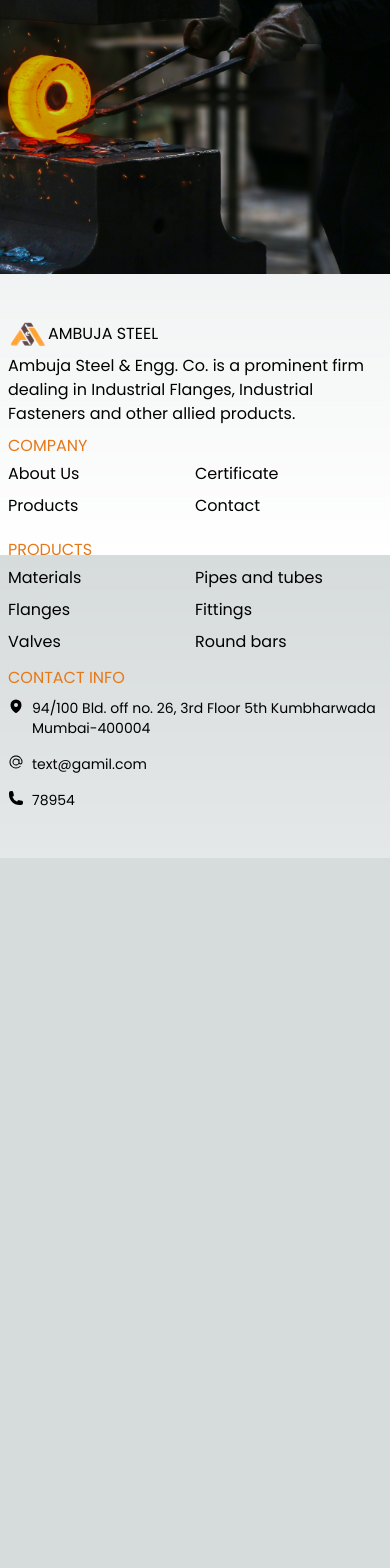
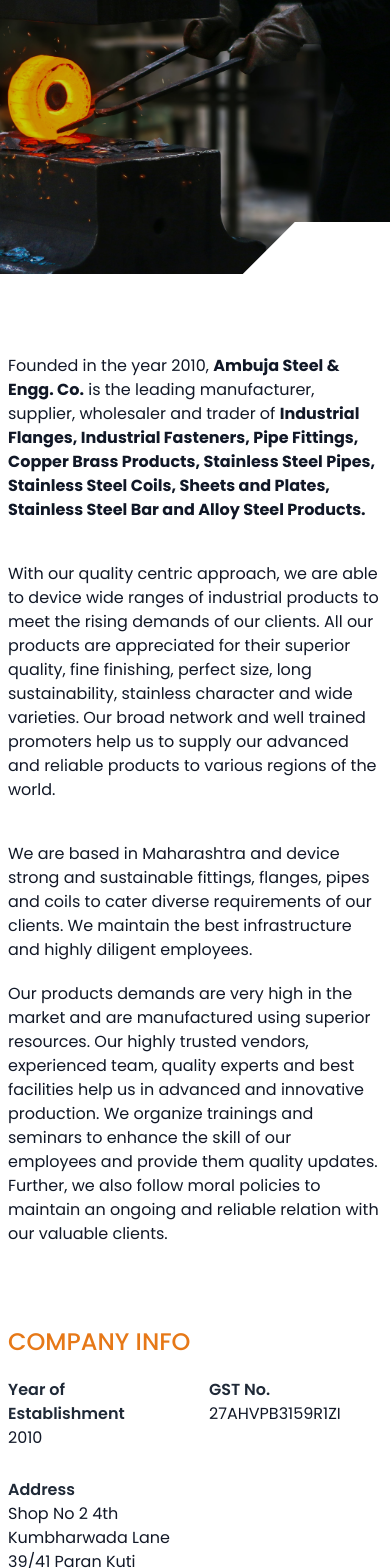
Before and after one commit to tridheedev/ambujasteel, a Next.js app: page /aboutus in a window 390 px wide. Shown: the part 289-1857 px from the top of the page. Before the commit the page ends 1147 px from the top, so only its background shows below. Built offline with nearby package versions, Linux system fonts and the light colour scheme.

Commit message:
added new page

```diff
--- a/src/components/Header.tsx
+++ b/src/components/Header.tsx
@@ -9,7 +9,9 @@
   return (
     <>
       <div className='flex max-w-screen-xl mx-auto justify-between py-3'>
-        <div className='px-3 relative'>Ambuja steel</div>
+        <div className='px-3 relative uppercase font-bold tracking-wider drop-shadow-lg'>
+          Ambuja steel
+        </div>
         <div className='space-x-3 uppercase text-white px-8 hidden md:flex'>
           <div className='cursor-pointer'>
             <Link href='/'>home</Link>
--- a/src/components/Products/ProductCard.tsx
+++ b/src/components/Products/ProductCard.tsx
@@ -15,7 +15,7 @@
       </div>
       <div className='pt-8 px-7 w-1/2 '>
         <div className='text-2xl text-gray-800'>{props.title}</div>
-        <div className='text-gray-500 text-xs flex items-center mx-1'>
+        <div className='text-gray-500 text-xs flex items-center mx-1 app-text-color'>
           View <ArrowRight />
         </div>
       </div>
--- /dev/null
+++ b/src/components/aboutus/AboutUsMain.tsx
@@ -0,0 +1,79 @@
+import React from 'react';
+
+type Props = {};
+
+function AboutUsMain({}: Props) {
+  return (
+    <div className='relative text-gray-900'>
+      <div className='flex justify-between'>
+        <div className='md:w-1/2'>
+          Founded in the year 2010, <b> Ambuja Steel & Engg. Co.</b> is the
+          leading manufacturer, supplier, wholesaler and trader of{' '}
+          <b>
+            Industrial Flanges, Industrial Fasteners, Pipe Fittings, Copper
+            Brass Products, Stainless Steel Pipes, Stainless Steel Coils, Sheets
+            and Plates, Stainless Steel Bar and Alloy Steel Products.{' '}
+          </b>
+        </div>
+        <div></div>
+      </div>
+
+      <div className='flex justify-between pt-10'>
+        <div className='w-1/2 hidden md:block'></div>
+        <div className='md:w-1/2'>
+          With our quality centric approach, we are able to device wide ranges
+          of industrial products to meet the rising demands of our clients. All
+          our products are appreciated for their superior quality, fine
+          finishing, perfect size, long sustainability, stainless character and
+          wide varieties. Our broad network and well trained promoters help us
+          to supply our advanced and reliable products to various regions of the
+          world.
+        </div>
+      </div>
+
+      <div className='pt-10'>
+        We are based in Maharashtra and device strong and sustainable fittings,
+        flanges, pipes and coils to cater diverse requirements of our clients.
+        We maintain the best infrastructure and highly diligent employees.
+      </div>
+      <div className='pt-5'>
+        Our products demands are very high in the market and are manufactured
+        using superior resources. Our highly trusted vendors, experienced team,
+        quality experts and best facilities help us in advanced and innovative
+        production. We organize trainings and seminars to enhance the skill of
+        our employees and provide them quality updates. Further, we also follow
+        moral policies to maintain an ongoing and reliable relation with our
+        valuable clients.
+      </div>
+      <div className='pt-20 md:w-1/2'>
+        <div>
+          <h4 className='uppercase app-text-color font-medium text-2xl'>
+            Company Info
+          </h4>
+          <div className='grid grid-cols-2 pt-5 gap-7'>
+            <div>
+              <h5 className='font-semibold text-gray-800'>
+                Year of Establishment{' '}
+              </h5>
+              <div>2010</div>
+            </div>
+
+            <div>
+              <h5 className='font-semibold text-gray-800'>GST No. </h5>
+              <div>27AHVPB3159R1ZI</div>
+            </div>
+
+            <div>
+              <h5 className='font-semibold text-gray-800'>Address</h5>
+              <p>
+                Shop No 2 4th Kumbharwada Lane 39/41 Paran Kuti Building Girgoan
+              </p>
+            </div>
+          </div>
+        </div>
+      </div>
+    </div>
+  );
+}
+
+export default AboutUsMain;
--- a/src/globals.css
+++ b/src/globals.css
@@ -46,16 +46,10 @@
   background: radial-gradient(transparent 0%, #e67817 75%, #e67817 80%, #e67817 100%);
 }
 
-body {
-  color: rgb(var(--foreground-rgb));
-  background: linear-gradient(
-      to bottom,
-      transparent,
-      rgb(var(--background-end-rgb))
-    )
-    rgb(var(--background-start-rgb));
+.cut45{
+  clip-path: polygon(0 100px,100px 0,100% 0,100% 100%,0 100%);
+
 }
-
 .bg-gradient{
   background: rgb(150,75,0);
   background: linear-gradient(90deg, rgba(150,75,0,1) 1%, rgba(230,120,23,1) 67%);
--- a/src/pages/aboutus.tsx
+++ b/src/pages/aboutus.tsx
@@ -1,5 +1,6 @@
 import Header from '@/components/Header';
 import Hero from '@/components/Hero/Hero';
+import AboutUsMain from '@/components/aboutus/AboutUsMain';
 import Footer from '@/components/footer/Footer';
 import Image from 'next/image';
 import React from 'react';
@@ -9,7 +10,6 @@
 const AboutUs = (props: Props) => {
   return (
     <div className='h-screen'>
-      {' '}
       <div className='  h-4/6 bg-black overflow-hidden relative '>
         <Image
           src={'/images/hero/steelimage.jpg'}
@@ -21,6 +21,10 @@
           <Header />
           <Hero />
         </div>
+        <div className='absolute w-1/2  bg-white  right-0 -bottom-1  h-14 cut45 '></div>
+      </div>
+      <div className='max-w-screen-xl mx-auto px-2 py-20'>
+        <AboutUsMain />
       </div>
       <Footer></Footer>
     </div>
--- a/src/pages/products/index.tsx
+++ b/src/pages/products/index.tsx
@@ -1,27 +1,73 @@
 /* eslint-disable @next/next/no-img-element */
 import Header from '@/components/Header';
+import Hero from '@/components/Hero/Hero';
 import ProductCard from '@/components/Products/ProductCard';
 import Footer from '@/components/footer/Footer';
 import ProductBox from '@/components/products/ProductBox';
+import Image from 'next/image';
 import React from 'react';
 
 type Props = {};
 
 const index = (props: Props) => {
   return (
-    <div>
+    <div className='h-screen overflow-y-auto'>
+      <div className='h-96 bg-black overflow-hidden relative '>
+        <Image
+          src={'/images/sales.jpg'}
+          fill
+          alt='images'
+          className='object-cover bg-cover opacity-80 bg-black backdrop-brightness-90 '
+        />
+        <div className='z-10  absolute w-screen text-white'>
           <Header />
-      <div className='mx-auto container px-4 md:px-6 2xl:px-0 py-12 flex justify-center items-center'>
+          <Hero />
+        </div>
+      </div>
+
+      <div
+        className='mx-auto container px-4 md:px-6 2xl:px-0 py-12
+      // flex justify-center items-center
+      '
+      >
+        <div className='flex  self-start mt-10 lg:mt-24'>
+          <div className='flex justify-between'>
+            <div>FILTERS</div>
+            <div>Reset</div>
+          </div>
+        </div>
         <div className='flex flex-col jusitfy-start items-start'>
           <h1 className=' app-text-color uppercase font-bold  text-3xl'>
             Products
           </h1>
-          <div className='mt-10 lg:mt-12 grid grid-cols-1 lg:grid-cols-3 gap-x-8 gap-y-10 lg:gap-y-0'>
+          <div className='flex mt-10 lg:mt-12 '>
+            {/* <div className='w-1/2'>as</div> */}
+            {/* <div className='grid grid-cols-1 lg:grid-cols-4 gap-x-8 gap-y-10 lg:gap-y-0'>
               <ProductBox />
               <ProductBox />
               <ProductBox />
               <ProductBox />
               <ProductBox />
+              <ProductBox />
+              <ProductBox />
+              <ProductBox />
+              <ProductBox />
+              <ProductBox />
+              <ProductBox />
+              <ProductBox />
+              <ProductBox />
+              <ProductBox />
+              <ProductBox />
+              <ProductBox />
+              <ProductBox />
+              <ProductBox />
+              <ProductBox />
+              <ProductBox />
+              <ProductBox />
+              <ProductBox />
+              <ProductBox />
+              <ProductBox />
+            </div> */}
           </div>
         </div>
       </div>
```
Also changed, not shown: public/images/sales.jpg (added). Lines whose indentation alone changed are shown as unchanged.
